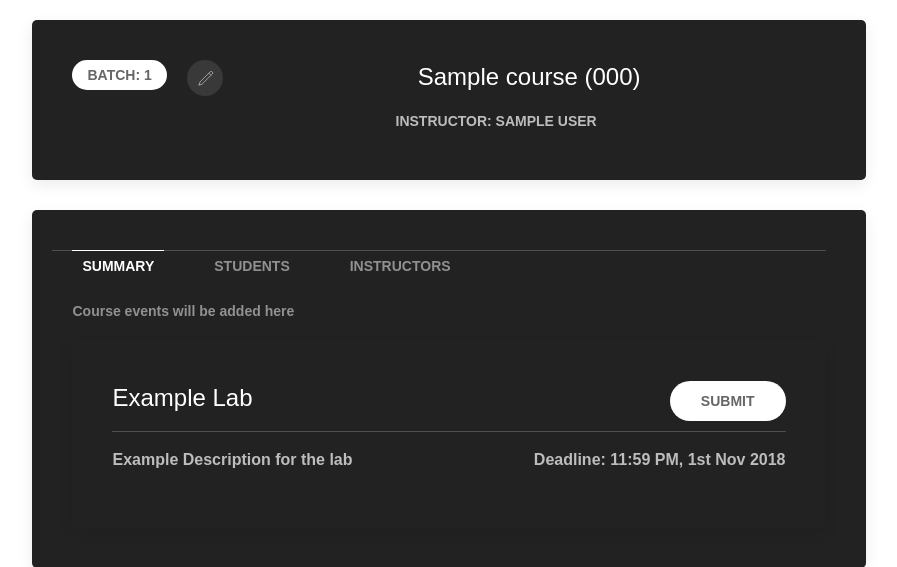
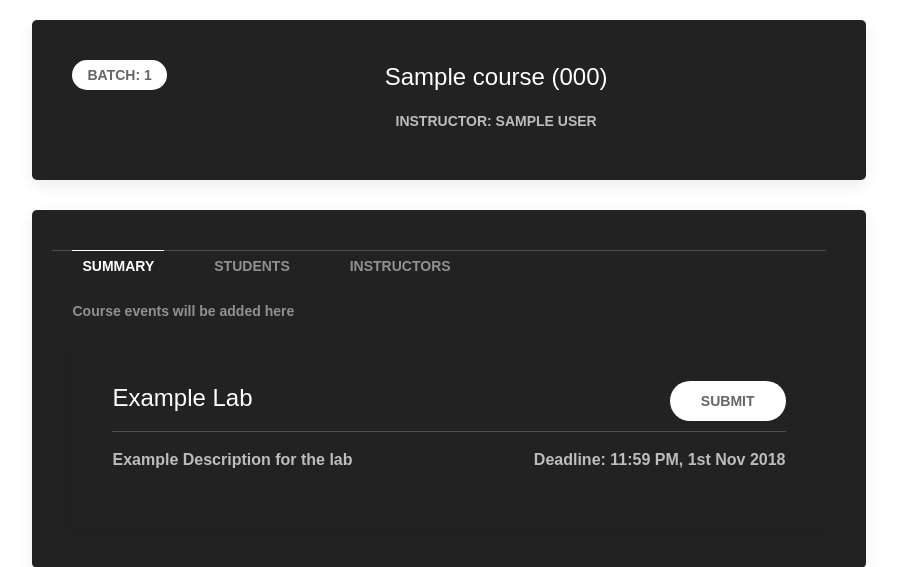
Before and after one commit to aashutoshrathi/labper, a Django app: template landing/templates/landing/course_detail.html in a window 1280 px wide. Shown: the part 128-695 px from the top of the page, without its empty margins (191-1088 px from the left). Run offline with Django 3.2, Linux system fonts and the light colour scheme; tables that the repository leaves empty hold one stand-in row (values such as "Sample post"); the template is opened without the code that fills it: values that come from a table or form of the project are taken from there, most other values are stand-ins (such as "Sample title", 1, 10 or a date in 2020); grey boxes marked "Sample" are stand-in pictures; data that the repository does not hold is empty; some libraries are stand-ins or nearby versions; some web fonts are replaced.

Commit message:
Fix permission for editing course

```diff
--- a/landing/templates/landing/course_detail.html
+++ b/landing/templates/landing/course_detail.html
@@ -8,8 +8,8 @@
 {% block body %}
 <div class="uk-card-hover uk-button uk-card-secondary uk-light uk-border-rounded uk-card-default uk-card-body uk-width-2-3@l uk-margin-top uk-align-center ">
     <p class="uk-badge uk-float-left uk-padding-small">Batch: {{course.target_batch}}</p>
-    <a uk-tooltip="title: Edit Course details; pos: right" href="{% url 'edit_course' course=course.code session=course.session.id %}" class="uk-margin-left uk-icon-button uk-float-left uk-dark uk-margin-small-right" uk-icon="pencil"></a>
     {% if user.profile.teacher_profile %}
+        <a uk-tooltip="title: Edit Course details; pos: right" href="{% url 'edit_course' course=course.code session=course.session.id %}" class="uk-margin-left uk-icon-button uk-float-left uk-dark uk-margin-small-right" uk-icon="pencil"></a>
         <a class="uk-text-center uk-float-right uk-border-pill uk-width-auto uk-button uk-button-primary" href="#add-assistant-form" uk-toggle>Add Assistant</a>
     {% endif %}
     <h3 class="uk-card-title">{{ course.name }} ({{course.code}})</h3>
```
